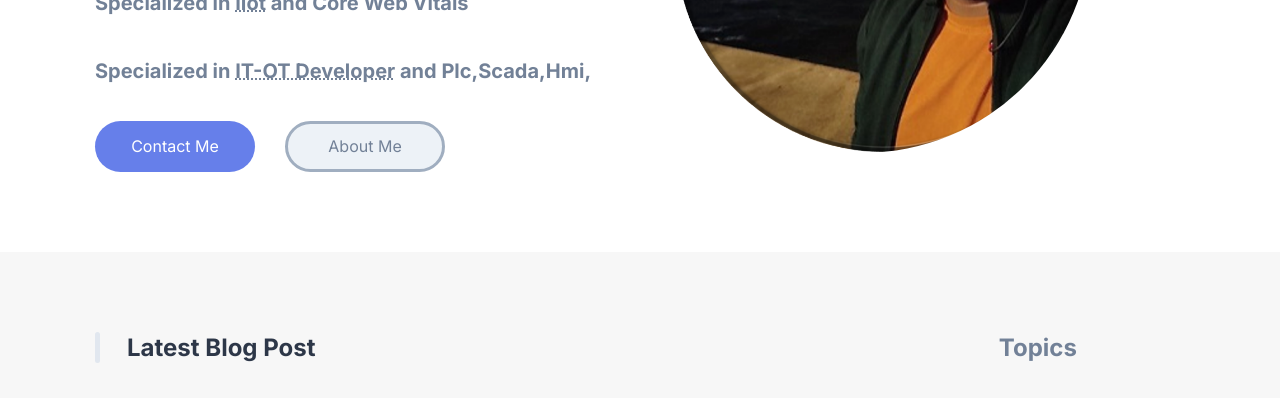
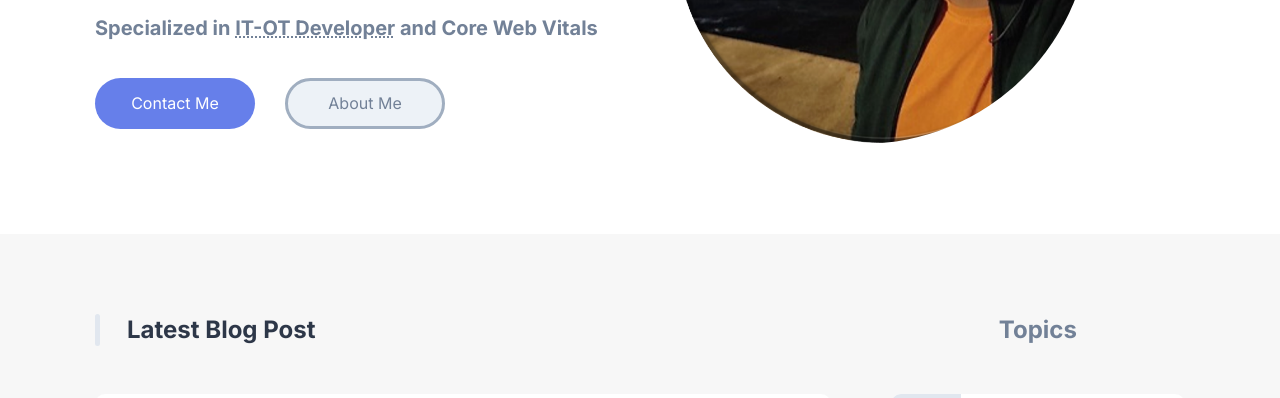
Before and after one commit to rameshgeeru/RameshWeb, a plain HTML site: page index.html in a window 1280 px wide. Shown: the part 420-818 px from the top of the page. Drawn offline with nearby package versions, Linux system fonts and the light colour scheme.

Commit message:
WebVitals

```diff
--- a/index.html
+++ b/index.html
@@ -165,12 +165,8 @@
           </h1>
 
           <p class="h3">
-            Specialized in <abbr title="Accessibility">IIot</abbr>
+            Specialized in <abbr title="Accessibility">IT-OT Developer</abbr>
             and Core Web Vitals
-          </p>
-          <p class="h3">
-            Specialized in <abbr title="Accessibility">IT-OT Developer</abbr>
-            and Plc,Scada,Hmi,
           </p>
 
           <div class="btn-group">
```
